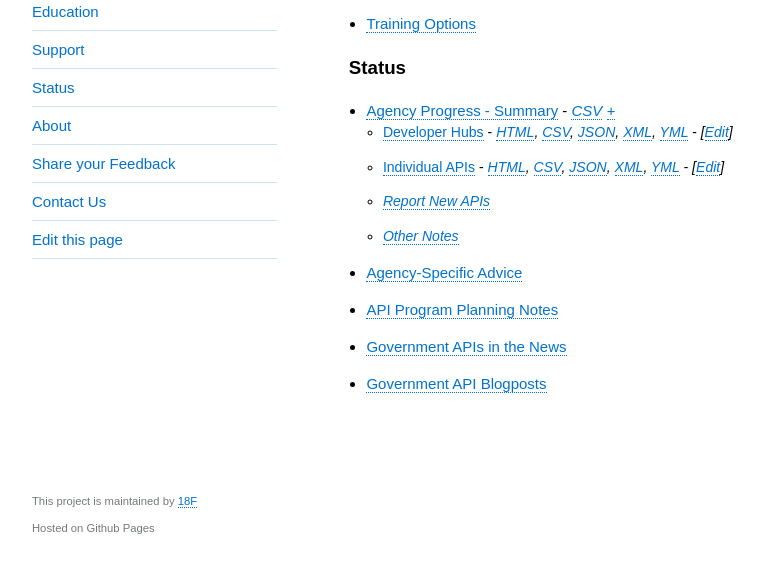
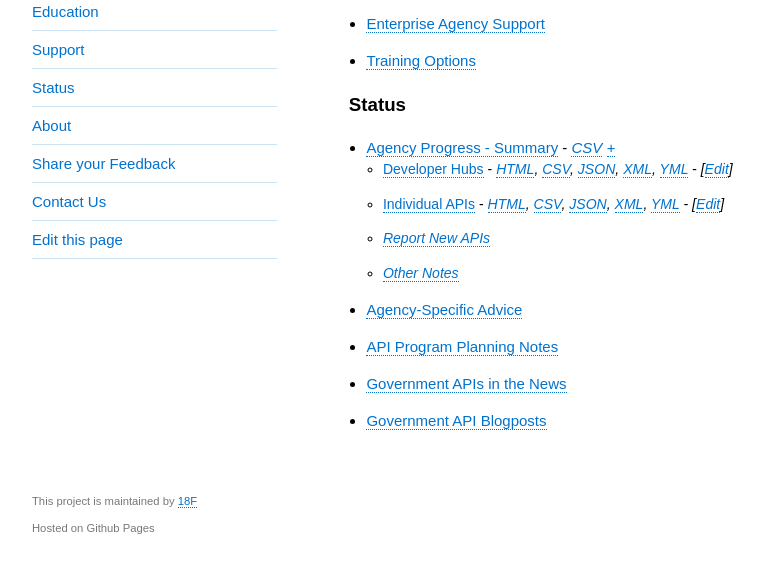
Before and after one commit to 18F/API-All-the-X, a Jekyll site: the page built from index.md, in a window 1280 px wide and 900 px high, scrolled down 3326 px, cut to the strip 332-900 px from the top of the window. Shown: the whole strip, without its empty margins (128-892 px from the left). Built offline with Jekyll 4.4.1, drawn with Linux system fonts in a browser that asks for light colours; before the commit the page ends 4189 px from its top, so only the background shows below that.

Commit message:
adding enterprise agency support

```diff
--- a/_includes/support.md
+++ b/_includes/support.md
@@ -2,4 +2,5 @@
 
 * [API Usability Program](https://18f.github.io/API-Usability-Testing)
 * [Direct Support Options](http://18f.github.io/API-All-the-X/pages/agency_support)
+* [Enterprise Agency Support](http://18f.github.io/API-All-the-X/pages/enterprise_support)
 * [Training Options](http://18f.github.io/API-All-the-X/pages/api_training)
```
